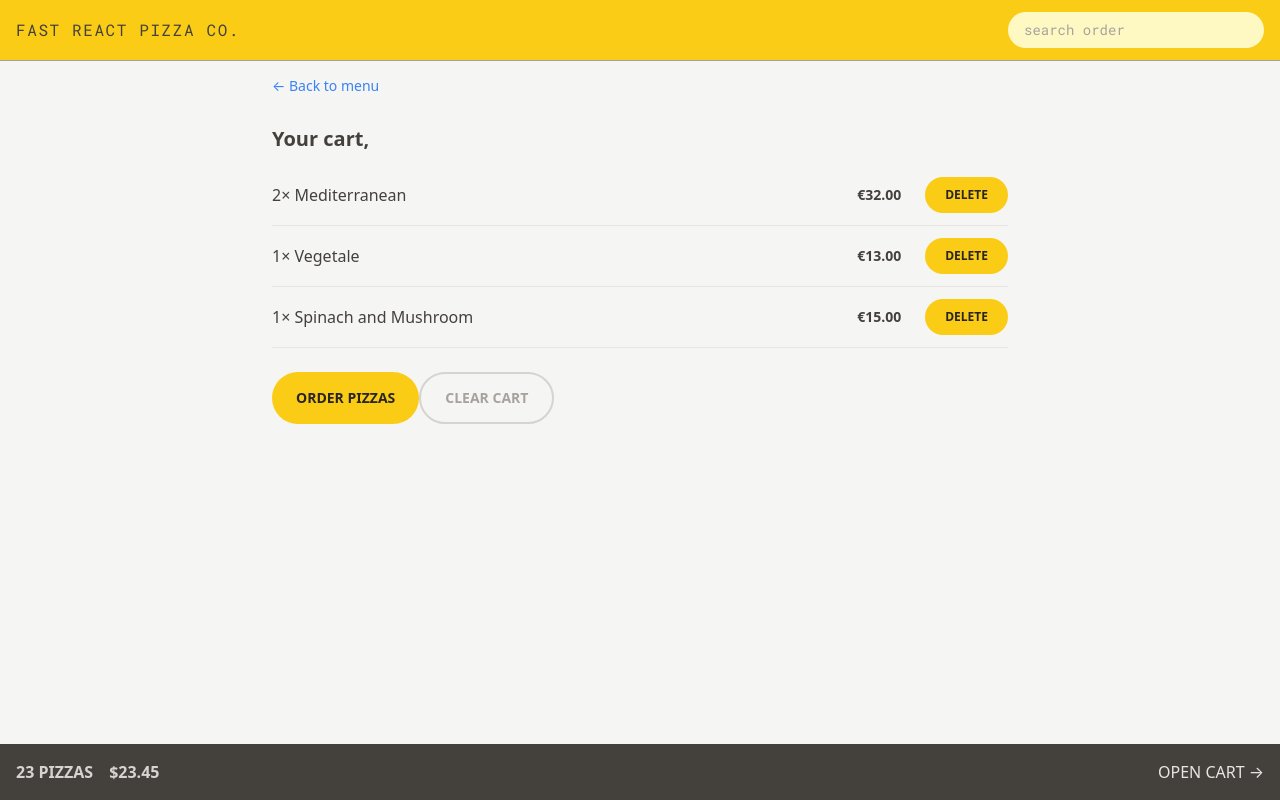
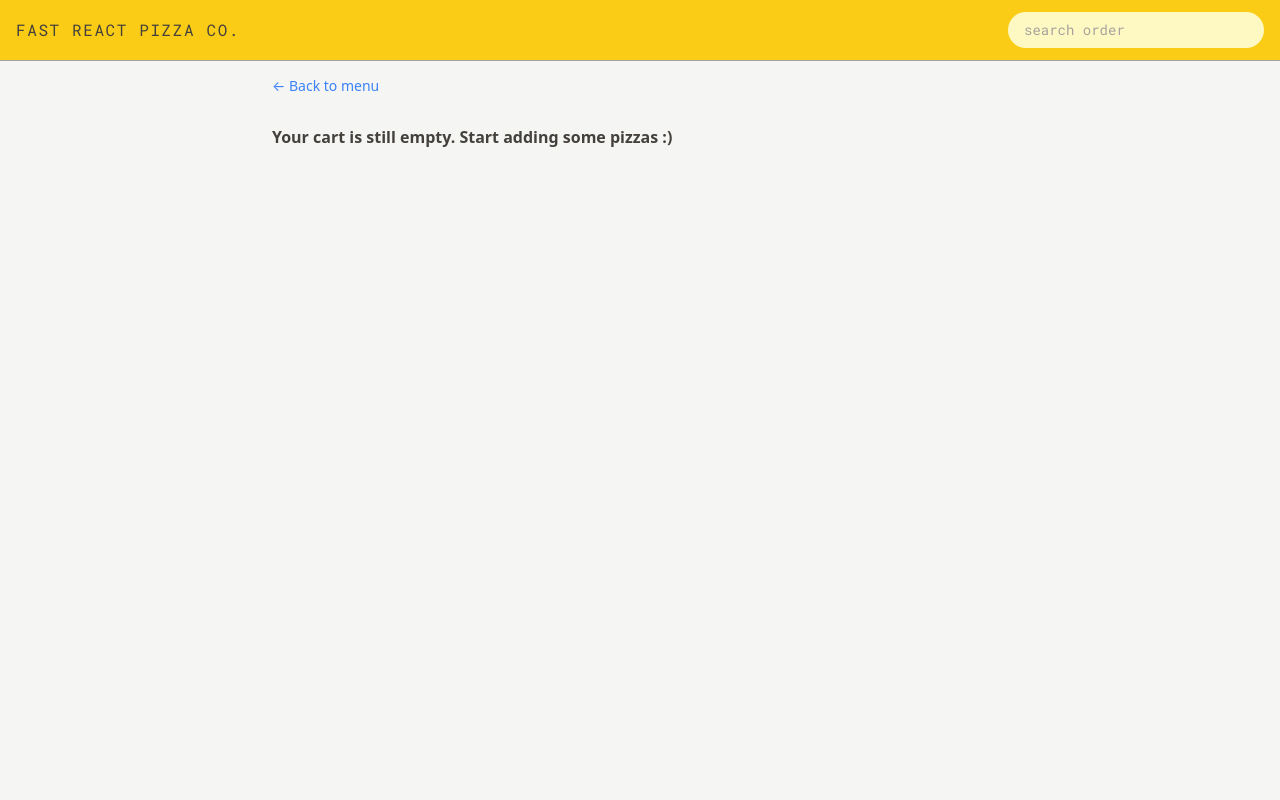
Before and after one commit to iamganeshsalunkhe/fast-react-pizza, a React (Vite) app: page /cart in a window 1280 px wide. Built offline with nearby package versions, Linux system fonts and the light colour scheme.

Commit message:
user and cart slice add

```diff
--- a/src/features/cart/Cart.jsx
+++ b/src/features/cart/Cart.jsx
@@ -1,38 +1,17 @@
-/* eslint-disable no-unused-vars */
-import { useSelector } from 'react-redux';
+import { useDispatch, useSelector } from 'react-redux';
 import Button from '../../ui/Button';
 import LinkButton from '../../ui/LinkButton';
 import CartItem from './CartItem';
-
-const fakeCart = [
-  {
-    pizzaId: 12,
-    name: 'Mediterranean',
-    quantity: 2,
-    unitPrice: 16,
-    totalPrice: 32,
-  },
-  {
-    pizzaId: 6,
-    name: 'Vegetale',
-    quantity: 1,
-    unitPrice: 13,
-    totalPrice: 13,
-  },
-  {
-    pizzaId: 11,
-    name: 'Spinach and Mushroom',
-    quantity: 1,
-    unitPrice: 15,
-    totalPrice: 15,
-  },
-];
+import EmptyCart from './EmptyCart';
+import { clearCart, getCart } from './cartSlice';
+import { getUser } from '../user/userSlice';
 
 function Cart() {
-  const username = useSelector(state=>state.user.username);
+  const username = useSelector(getUser);
+  const cart = useSelector(getCart);
+  const dispatch = useDispatch();
 
-  const cart = fakeCart;
-
+  if (!cart.length) return <EmptyCart/>
   return (
     <div className='px-4  py-3 '>
       <LinkButton to="/menu" className='text-sm text-blue-500 hover:text-blue-800'>&larr; Back to menu</LinkButton>
@@ -45,7 +24,7 @@ function Cart() {
       </ul>
       <div className='mt-6 space-x-'>
         <Button  to="/order/new" type='primary'>Order pizzas</Button>
-        <Button type='secondary'>Clear cart</Button>
+        {<Button type='secondary' onClick={()=>dispatch(clearCart())}>Clear cart</Button> }
       </div>
     </div>
   );
--- a/src/features/cart/CartItem.jsx
+++ b/src/features/cart/CartItem.jsx
@@ -5,7 +5,6 @@ import { formatCurrency } from "../../utils/helpers";
 
 function CartItem({ item }) {
   const { pizzaId, name, quantity, totalPrice } = item;
-
   return (
     <li className="py-3 sm:flex sm:items-center sm:justify-between">
       <p className="mb-1 sm:mb-0">
--- a/src/features/cart/CartOverview.jsx
+++ b/src/features/cart/CartOverview.jsx
@@ -1,11 +1,18 @@
+import { useSelector } from "react-redux";
 import { Link } from "react-router-dom";
+import { getTotalCartPrice, getTotalCartQuantity } from "./cartSlice";
+import {formatCurrency} from '../../utils/helpers';
 
 function CartOverview() {
+  const totalCartQuantity = useSelector(getTotalCartQuantity);
+  const totalCartPrice = useSelector(getTotalCartPrice);
+
+  if (!totalCartQuantity) return null;
   return (
     <div className=" flex items-center justify-between bg-stone-700 text-stone-200 uppercase p-4">
       <p className="text-stone-300 font-semibold space-x-4">
-        <span>23 pizzas</span>
-        <span>$23.45</span>
+        <span>{totalCartQuantity} pizzas</span>
+        <span>{formatCurrency(totalCartPrice)}</span>
       </p>
       <Link to='/cart'>Open cart &rarr;</Link>
     </div>
--- a/src/features/cart/EmptyCart.jsx
+++ b/src/features/cart/EmptyCart.jsx
@@ -1,11 +1,12 @@
-import { Link } from 'react-router-dom';
+import LinkButton from "../../ui/LinkButton";
+
 
 function EmptyCart() {
   return (
-    <div>
-      <Link to="/menu">&larr; Back to menu</Link>
+    <div className="py-3 px-4">
+      <LinkButton to="/menu" className='text-sm text-blue-500 hover:text-blue-800'>&larr; Back to menu</LinkButton>
 
-      <p>Your cart is still empty. Start adding some pizzas :)</p>
+      <p className="font-semibold mt-7">Your cart is still empty. Start adding some pizzas :)</p>
     </div>
   );
 }
--- a/src/features/cart/cartSlice.js
+++ b/src/features/cart/cartSlice.js
@@ -1,15 +1,7 @@
 import { createSlice } from "@reduxjs/toolkit"
 
 const initialState = {
-    cart:[
-        {
-            pizzaId:12,
-            name:"Mediterraean",
-            quantity:2,
-            unitPrice:16,
-            totalPrice:32
-        }
-    ]
+    cart:[]
 }
 
 const cartSlice = createSlice({
@@ -44,3 +36,9 @@ const cartSlice = createSlice({
 export const {addItem, deleteItem, increaseItemQuantity, decreaseItemQuantity, clearCart} =  cartSlice.actions;
 
 export default cartSlice.reducer;
+
+export const getCart = state =>state.cart.cart;
+
+export const getTotalCartQuantity = state=>state.cart.cart.reduce((sum,item)=>sum + item.quantity,0);
+
+export const getTotalCartPrice = state =>state.cart.cart.reduce((sum,item)=>sum + item.totalPrice,0);
--- a/src/features/menu/Menu.jsx
+++ b/src/features/menu/Menu.jsx
@@ -4,12 +4,9 @@ import MenuItem from './MenuItem';
 
 function Menu() {
   const menu = useLoaderData();
-  console.log(menu);
-
   return (
     <ul className='divide-y  divide-stone-200 px-2'>
       {menu.map(pizza=><MenuItem pizza={pizza}  key={pizza.id} />)}
-
     </ul>
   );
 }
--- a/src/features/menu/MenuItem.jsx
+++ b/src/features/menu/MenuItem.jsx
@@ -1,11 +1,23 @@
-/* eslint-disable no-unused-vars */
 /* eslint-disable react/prop-types */
 import { formatCurrency } from "../../utils/helpers";
 import Button from '../../ui/Button';
+import { useDispatch } from "react-redux";
+import { addItem } from "../cart/cartSlice";
 
 function MenuItem({ pizza }) {
+  const dispatch = useDispatch();
   const { id, name, unitPrice, ingredients, soldOut, imageUrl } = pizza;
 
+  function handleAddtocart(){
+    const newItem = {
+      pizzaId:id,
+      name,
+      quantity:1,
+      unitPrice,
+      totalPrice:unitPrice * 1
+    }
+    dispatch(addItem(newItem))
+  }
   return (
     <li className="flex gap-4 py-2 ">
       <img src={imageUrl} alt={name} className={`h-24 ${soldOut ? "opacity-70 grayscale":""}`} />
@@ -14,7 +26,7 @@ function MenuItem({ pizza }) {
         <p className="text-sm italic text-stone-500 capitalize">{ingredients.join(", ")}</p>
         <div className="mt-auto flex items-center justify-between">
           {!soldOut ? <p className="text-sm">{formatCurrency(unitPrice)}</p> : <p className="text-sm uppercase font-medium text-stone-500">Sold out</p>}
-          <Button type='small'>Add to cart</Button>
+          {!soldOut && <Button type='small' onClick={handleAddtocart}>Add to cart</Button>}
         </div>
       </div>
     </li>
--- a/src/features/user/userSlice.js
+++ b/src/features/user/userSlice.js
@@ -40,3 +40,5 @@ const userSlice =  createSlice({
 export const {updateName}= userSlice.actions;
 
 export default userSlice.reducer;
+
+export const getUser = state=>state.user.username;
--- a/src/ui/Button.jsx
+++ b/src/ui/Button.jsx
@@ -1,7 +1,7 @@
 import { Link } from "react-router-dom"
 
 /* eslint-disable react/prop-types */
-function Button({children,disabled, to,type}) {
+function Button({children,disabled, to,type, onClick}) {
 
   const base ="bg-yellow-400 uppercase font-semibold bg-yellow-400 text-stone-800  inline-block rounded-full hover:bg-yellow-300 transition-colors duration-300 focus:outline-none focus:ring focus:ring-yellow-300 focus:bg-yellow-300 focus:ring-offset-2 disabled:cursor-not-allowed text-sm" ;
 
@@ -14,6 +14,12 @@ function Button({children,disabled, to,type}) {
 
   if (to) return <Link to={to} className={styles[type]} >{children}</Link>;
 
+  if (onClick)
+    return(
+        <button onClick={onClick} disabled={disabled}
+          className={styles[type]}
+        >{children}</button>
+    )
     return (
             <button disabled={disabled} className={styles[type]}
             >{children}
```
